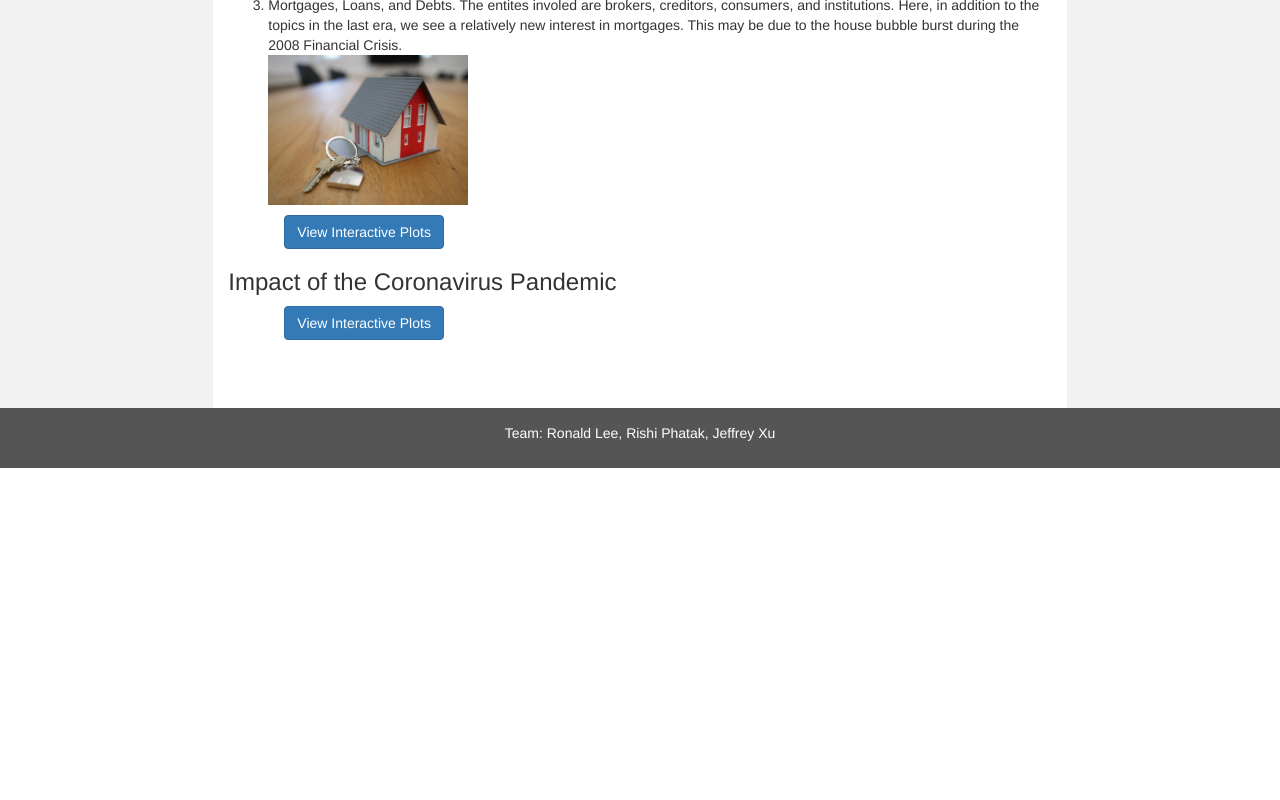
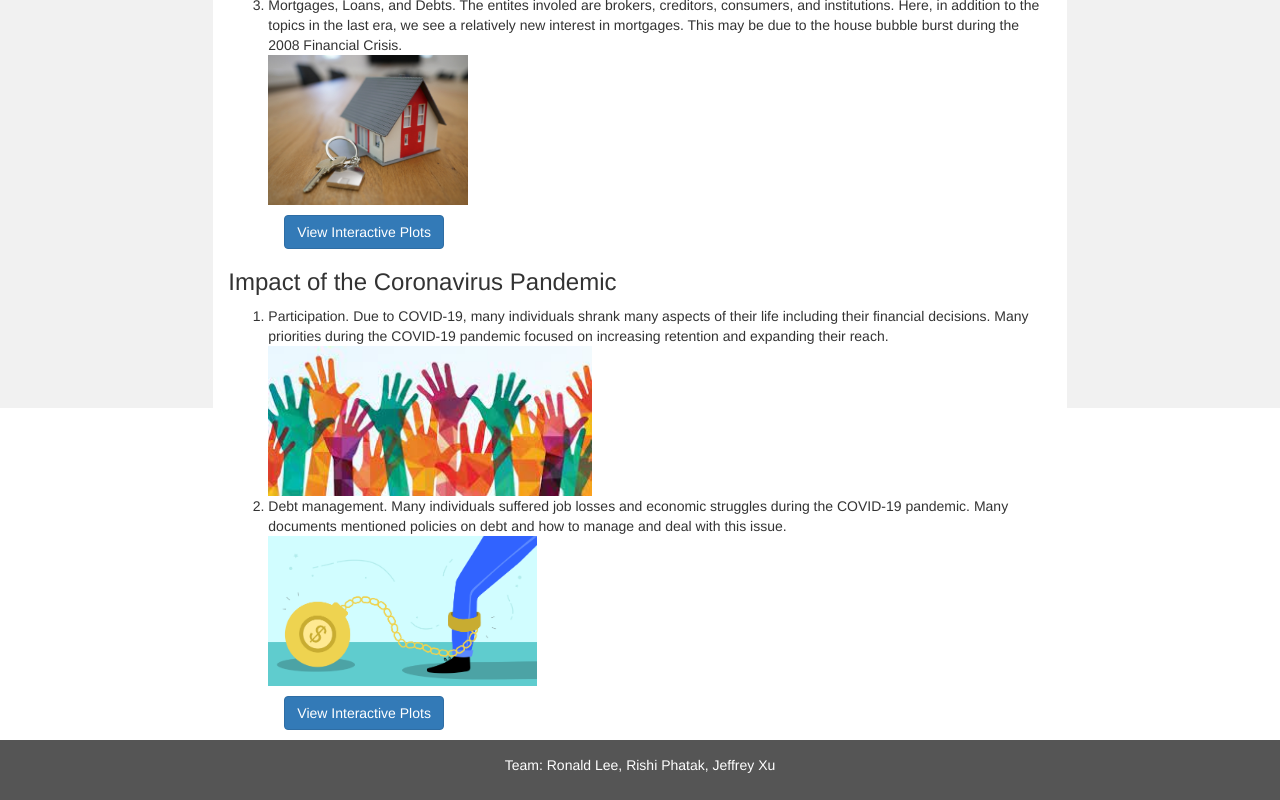
Before and after one commit to rishiphatak/TAMU-Datathon-2021, a plain HTML site: page index.html in a window 1280 px wide. Shown: the part 1244-2044 px from the top of the page. Before the commit the page ends 1712 px from the top, so only its background shows below. Drawn offline with nearby package versions, Linux system fonts and the light colour scheme.

Commit message:
Covid section added

```diff
--- a/index.html
+++ b/index.html
@@ -108,6 +108,7 @@
         </ol>
         <a class="btn btn-primary interactive-plots" href="./2001_to_2006.html" role="button">View Interactive Plots</a>
       </p>
+
       <h3>Common priorities from 2007 through 2012</h3>
       <p>
         <ol>
@@ -134,10 +135,24 @@
         </ol>
         <a class="btn btn-primary interactive-plots" href="./2007_to_2012.html" role="button">View Interactive Plots</a>
       </p>
+
       <h3>Impact of the Coronavirus Pandemic</h3>
       <p>
+        <ol>
+          <li>
+            Participation. Due to COVID-19, many individuals shrank many aspects of their life including their financial decisions. Many priorities
+            during the COVID-19 pandemic focused on increasing retention and expanding their reach.
+          </li>
+          <img src="./img/participation.jpg" height="150" class="img-fluid">
+          <li>
+            Debt management. Many individuals suffered job losses and economic struggles during the COVID-19 pandemic. Many documents mentioned policies
+            on debt and how to manage and deal with this issue.
+          </li>
+          <img src="./img/debt.png" height="150" class="img-fluid">
+        </ol>
         <a class="btn btn-primary interactive-plots" href="./covid-19.html" role="button">View Interactive Plots</a>
       </p>
+
     </div>
     <div class="col-sm-2 sidenav">
     </div>
```
Also changed, not shown: img/debt.png (added), img/participation.jpg (added).
